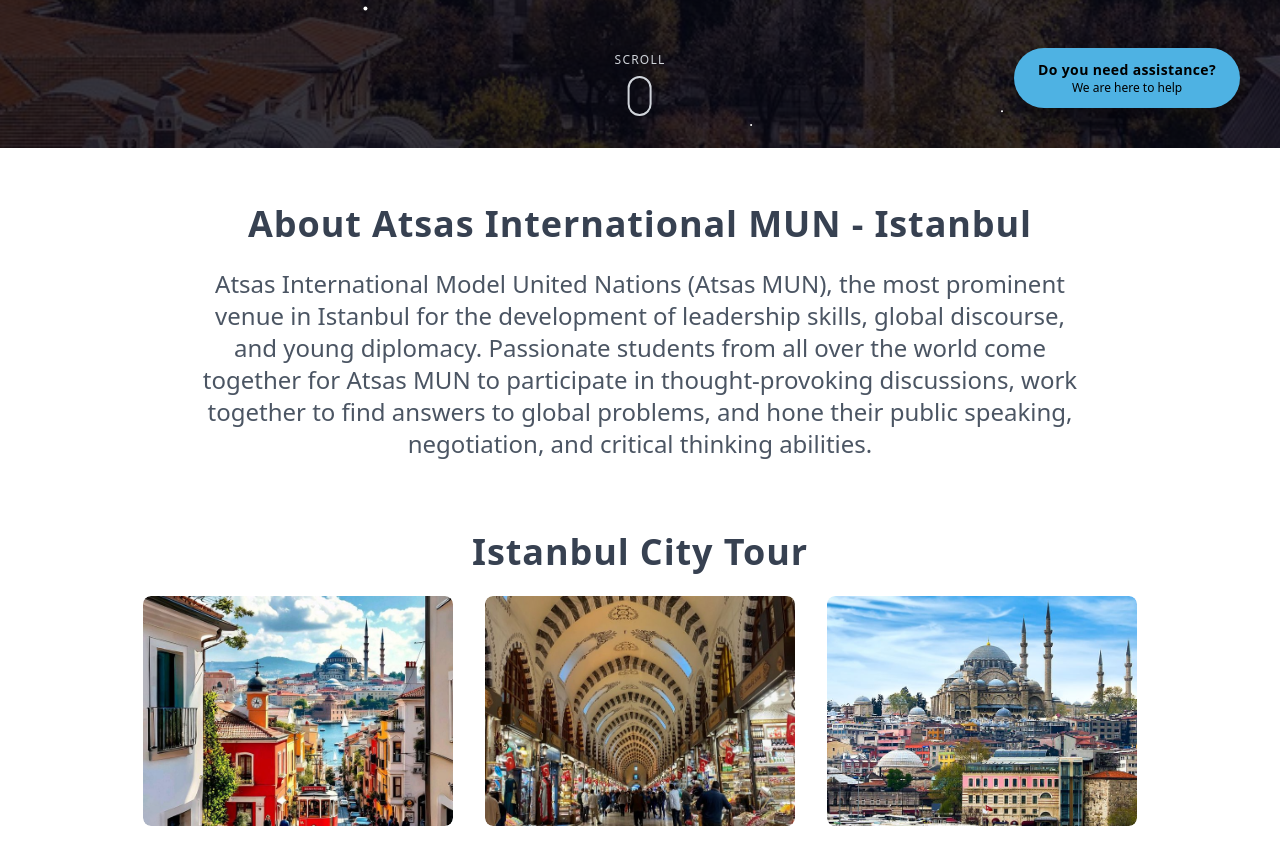
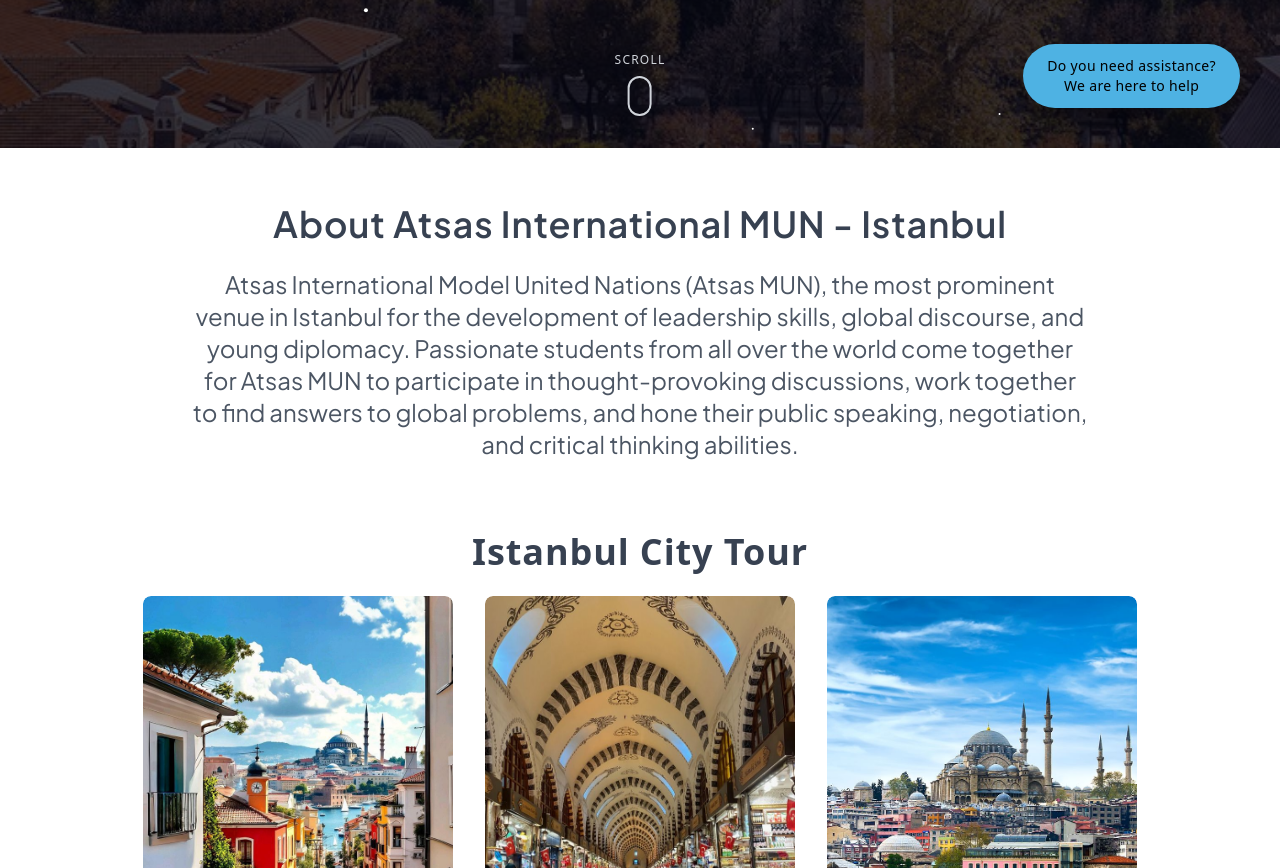
Before and after one commit to tahirsalman17/atsasmun, a Next.js app: page /Istanbul in a window 1280 px wide. Shown: the part 652-1520 px from the top of the page. Built offline with nearby package versions, Linux system fonts and the light colour scheme; a web font is replaced by a local one.

Commit message:
fix: refactor shared components for font overrides and optimize image rendering for portrait photos

```diff
--- a/src/app/(component)/Scrolltotop/ScrollToTop.js
+++ b/src/app/(component)/Scrolltotop/ScrollToTop.js
@@ -30,18 +30,16 @@
 
   return (
     <>
-
-
-
       {isVisible && (
-      <button
-      onClick={scrollToTop}
-      className="fixed bottom-7 right-6 z-50 w-10 h-10 border-2 border-blue-500 bg-transparent text-blue-500 rounded-full flex items-center justify-center shadow-md hover:bg-blue-500 hover:text-white transition-all duration-300"
-      aria-label="Scroll to Top"
-    >
-      <FaArrowUp />
-    </button>
-
+        //   <button
+        //   onClick={scrollToTop}
+        //   className="fixed bottom-7 right-6 z-50 w-10 h-10 border-2 border-blue-500 bg-transparent text-blue-500 rounded-full flex items-center justify-center shadow-md hover:bg-blue-500 hover:text-white transition-all duration-300"
+        //   aria-label="Scroll to Top"
+        // >
+        //   <FaArrowUp />
+        // </button>
+        <div>
+        </div>
       )}
     </>
   );
--- a/src/app/(component)/about-dubai/AboutDubai.js
+++ b/src/app/(component)/about-dubai/AboutDubai.js
@@ -1,8 +1,10 @@
 import React from 'react';
 
 export default function AboutDubai(props) {
-  // Using destructuring to extract aboutTitle from props
-  const { aboutTitle ,about } = props;
+  const { aboutTitle, about, font } = props;
+
+  // If font is passed, we append it; otherwise, it just returns empty string.
+  const fontClass = font || "";
 
   return (
     <>
@@ -10,13 +12,13 @@
         <div className="max-w-4xl mx-auto text-center">
           {/* Heading */}
           <div data-aos="fade-up" className="text-center mt-4 mb-6">
-          <h2 className="text-2xl sm:text-3xl md:text-4xl lg:text-4xl font-semibold text-gray-700 tracking-wide animate-fade-in">
-            About Atsas International MUN - {aboutTitle}
+            <h2 className={`text-2xl sm:text-3xl md:text-4xl lg:text-4xl font-semibold text-gray-700 tracking-wide animate-fade-in ${fontClass}`}>
+              About Atsas International MUN - {aboutTitle}
             </h2>
           </div>
 
           {/* Paragraph */}
-          <p className="mt-4 text-base text-gray-600 sm:text-lg md:text-xl lg:text-2xl">
+          <p className={`mt-4 text-base text-gray-600 sm:text-lg md:text-xl lg:text-2xl ${fontClass}`}>
             {about}
           </p>
         </div>
--- a/src/app/(component)/dubai-desert/Desert.js
+++ b/src/app/(component)/dubai-desert/Desert.js
@@ -14,35 +14,35 @@
       {/* Image Grid */}
       <div className="grid grid-cols-1 sm:grid-cols-2 lg:grid-cols-3 gap-7 lg:gap-8 justify-center items-center">
         {/* First Image */}
-        <div className="w-[250px] h-[180px] sm:w-[270px] sm:h-[190px] md:w-[300px] md:h-[200px] lg:w-[310px] lg:h-[230px] overflow-hidden rounded-lg mx-auto">
+        <div className="w-[250px] h-[320px] sm:w-[270px] sm:h-[350px] md:w-[300px] md:h-[380px] lg:w-[310px] lg:h-[400px] overflow-hidden rounded-lg mx-auto">
           <Image
             src={Desert}
             alt="Camels walking in the desert"
             className="w-full h-full object-cover rounded-lg"
             width={400}
-            height={280}
+            height={500}
           />
         </div>
 
         {/* Second Image */}
-        <div className="w-[250px] h-[180px] sm:w-[270px] sm:h-[190px] md:w-[300px] md:h-[200px] lg:w-[310px] lg:h-[230px] overflow-hidden rounded-lg mx-auto">
+        <div className="w-[250px] h-[320px] sm:w-[270px] sm:h-[350px] md:w-[300px] md:h-[380px] lg:w-[310px] lg:h-[400px] overflow-hidden rounded-lg mx-auto">
           <Image
             src={Desert2}
             alt="Running camels in the desert"
             className="w-full h-full object-cover rounded-lg"
-            width={200}
-            height={280}
+            width={400}
+            height={500}
           />
         </div>
 
         {/* Third Image */}
-        <div className="w-[250px] h-[180px] sm:w-[270px] sm:h-[190px] md:w-[300px] md:h-[200px] lg:w-[310px] lg:h-[230px] overflow-hidden rounded-lg mx-auto">
+        <div className="w-[250px] h-[320px] sm:w-[270px] sm:h-[350px] md:w-[300px] md:h-[380px] lg:w-[310px] lg:h-[400px] overflow-hidden rounded-lg mx-auto">
           <Image
             src={Desert3}
             alt="SUV dune bashing in the desert"
             className="w-full h-full object-cover rounded-lg"
             width={400}
-            height={280}
+            height={500}
           />
         </div>
       </div>
--- a/src/app/(component)/dubai-event/Event.js
+++ b/src/app/(component)/dubai-event/Event.js
@@ -15,7 +15,7 @@
       image: props.img2,
     },
     {
-      title: "open Mic Night",
+      title: "Open Mic Night",
       image: props.img3,
     },
     {
@@ -24,7 +24,7 @@
     },
     {
       title: "The Grand Closing Dinner",
-      image: hotelx2,
+      image: props.img6 || hotelx2,
     },
     {
       title: "Scavenger Hunt",
@@ -55,7 +55,7 @@
               className="bg-white shadow-lg rounded-lg overflow-hidden transition-transform transform hover:scale-105"
             >
               {/* Image */}
-              <div className="relative h-48 sm:h-56 lg:h-64">
+              <div className="relative h-64 sm:h-72 lg:h-96">
                 <Image
                   src={event.image} // Imported image reference
                   alt={event.title}
@@ -69,11 +69,8 @@
               </div>
               {/* Title */}
               <div className="p-4 text-center">
-                <h3 className="text-lg sm:text-xl font-semibold text-gray-700">
-                  {event.title}{" "}
-                  <span className="text-gray-400 transition hover:text-gray-600">
-                    ▼
-                  </span>
+                <h3 className={`${props.font} text-lg sm:text-xl font-semibold text-gray-700`}>
+                  {event.title}
                 </h3>
               </div>
             </div>
--- a/src/app/(component)/whatsapp/Whatsapp.js
+++ b/src/app/(component)/whatsapp/Whatsapp.js
@@ -52,10 +52,10 @@
           setIsChatVisible((prev) => !prev);
         }}
         className="fixed bottom-6 right-6 sm:bottom-10 sm:right-10 z-50 flex flex-col items-center justify-center bg-[#4eb2e3] text-black px-5 py-2 sm:px-6 sm:py-3 rounded-full shadow-2xl hover:bg-[#3ea0d1] transition-transform transform hover:scale-105"
-        aria-label="Do you need assistance?"
+        aria-label="Do you need assistance? We are here to help"
       >
-        <span className="font-bold text-xs sm:text-sm tracking-wide">Do you need assistance?</span>
-        <span className="text-[10px] sm:text-xs font-medium">We are here to help</span>
+        <span className="text-xs sm:text-sm tracking-wide">Do you need assistance?</span>
+        <span className="text-xs sm:text-sm tracking-wide">We are here to help</span>
       </button>
 
       {/* Support Options Modal */}
```
